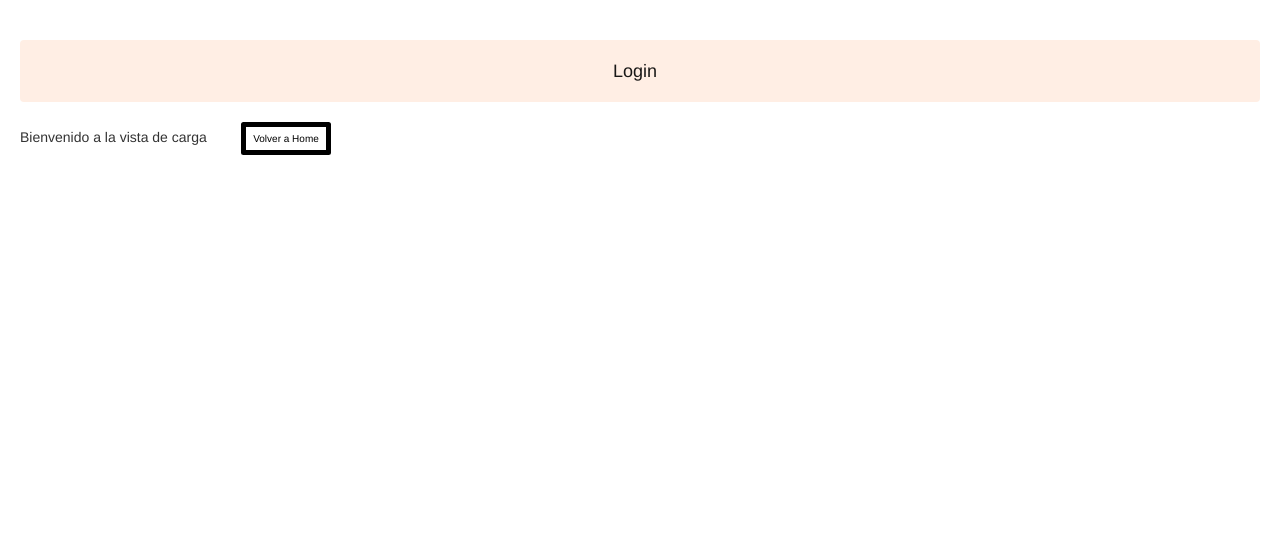
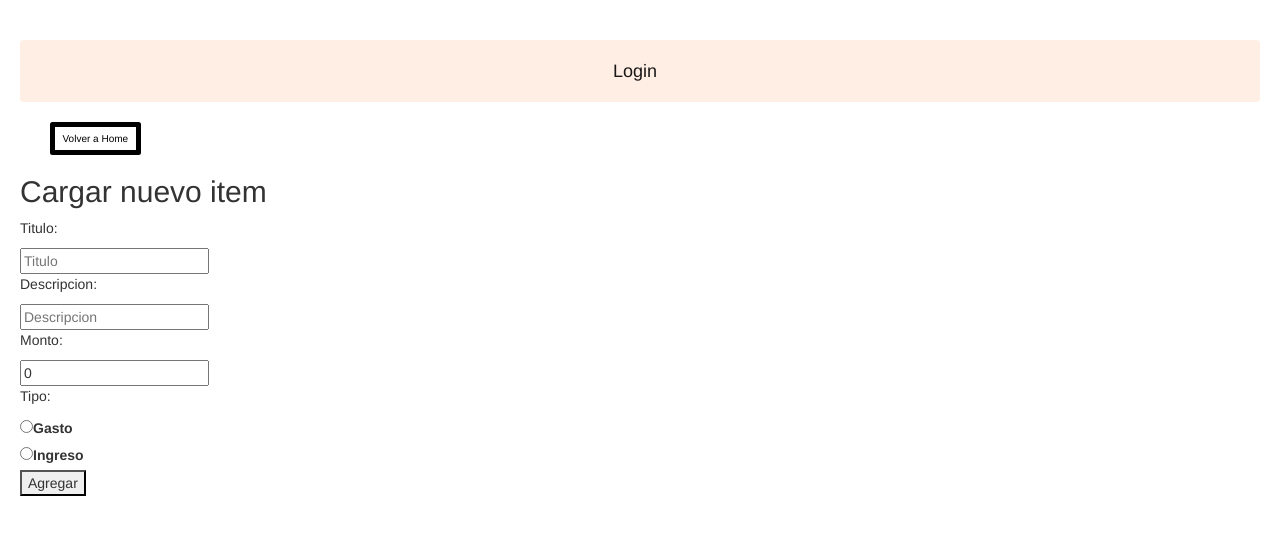
Before and after one commit to CELINA-RINALDI/PROYECTO-FINAL-NT2, a Vue app in the folder vue-project/: page /#/carga in a window 1280 px wide. Shown: the top 534 px of the page. Built offline with nearby package versions, Linux system fonts and the light colour scheme; no server answers.

Commit message:
eliminar y agregar movimientos

```diff
--- a/vue-project/src/components/Carga.vue
+++ b/vue-project/src/components/Carga.vue
@@ -1,6 +1,73 @@
 <template>
-    <div>Bienvenido a la vista de carga
+    <div class="carga">
+        <nav>
         <router-link to="/home" class="boton mx-5"
             >Volver a Home</router-link>
+        </nav>
+        <h2>Cargar nuevo item</h2>
+        <form class="formulario">
+        <p>Titulo: </p>
+        <input type="text" name="title" v-model="input.title" placeholder="Titulo" />
+        <br>
+        <p>Descripcion: </p>
+        <input type="text" name="description" v-model="input.description" placeholder="Descripcion" />
+       <br>
+       <p>Monto: </p>
+        <input type="text" name="amount" v-model="input.amount" placeholder="Monto" />
+       <br>
+       <p>Tipo:</p>
+       <input type="radio" id="gasto" name="tipo" value="gasto" v-model="input.esGasto">
+       <label for="gasto">Gasto</label><br>
+        <input type="radio" id="ingreso" name="tipo" value="ingreso" v-model="input.esGasto">
+        <label for="ingreso">Ingreso</label><br>
+       <button v-on:click="validarDatos()">Agregar</button>
+     </form>
     </div>
 </template>
+
+<script>
+import { useStore } from '../store/store';
+    export default {
+        name: 'AddMovement',
+        data() {
+            return {
+                input: {
+                    title: "",
+                    description: "",
+                    amount: 0,
+                    esGasto: null
+                }
+            }
+        },
+        setup() {
+            const store = useStore();
+           return { store };
+        },
+        methods: {
+            validarDatos() {
+          if (this.input.title != '' && this.input.description != '' && this.input.amount != '') {
+            let elementoActivo = document.querySelector('input[name="tipo"]:checked');
+            if(elementoActivo) {
+                if(elementoActivo.value == 'gasto') {
+                    this.input.esGasto = true;
+
+                } else {
+                    this.input.esGasto = false;
+                }
+            } else {
+                alert('Faltan campos por completar!');
+            }
+            console.log(this.input)
+            this.store.agregarMovimiento(this.input);
+            this.$router.push('home')
+          } else {
+            alert('Faltan campos por completar!');
+          }
+          },
+        }
+    }
+</script>
+
+<style scoped>
+
+</style>
--- a/vue-project/src/components/Home.vue
+++ b/vue-project/src/components/Home.vue
@@ -2,8 +2,8 @@
 <div>
   <div>Bienvenido, {{store.userName}}</div>
  <link rel="stylesheet" href="https://maxcdn.bootstrapcdn.com/bootstrap/3.4.1/css/bootstrap.min.css">
-  <nav class="navbar navbar-inverse">
-  <ul class="nav navbar-nav">
+  <nav class="navbar navbar-inverse" id="nav">
+  <ul class="nav navbar-nav" id="nav">
     <li> <router-link to="/carga">Carga</router-link
           ></li>
     <li><router-link to="/Segmentos">Segmentos</router-link
@@ -35,6 +35,7 @@ export default {
     },
     created() {
     this.movimientos = this.store.movimientos;
+    this.$forceUpdate();
     },
   name: "Home",
   setup() {
@@ -68,4 +69,8 @@ export default {
 .movimientos {
   height: 100px;
 }
+#nav {
+   display: inline-block;
+   width: 100%;
+}
 </style>
--- a/vue-project/src/components/movements/Index.vue
+++ b/vue-project/src/components/movements/Index.vue
@@ -19,6 +19,7 @@
 <script setup>
 import { toRefs, defineProps } from 'vue';
 import Movimiento from "./Movimiento.vue";
+import { useStore } from "../../store/store";
 const props = defineProps({
     movimientos: {
         type: Array,
@@ -26,8 +27,9 @@ const props = defineProps({
     },
 });
 const { movimientos } = toRefs(props);
+ const store = useStore();
 const remove = (id) => {
-    console.log("remove", id);
+   store.eliminarMovimiento(id);
 }
 </script>
 
--- a/vue-project/src/store/store.js
+++ b/vue-project/src/store/store.js
@@ -27,7 +27,7 @@ export const useStore = defineStore('nt2', {
      },
      actions: {
         incrementar() {
-            this.contador++
+           return (this.movimientos.length) + 1
         },
         async init() {
             this.cargarMovimientos();
@@ -49,6 +49,37 @@ export const useStore = defineStore('nt2', {
             }
 
             return this.usuarioValido;
+        },
+       async agregarMovimiento(mov) {
+        mov.amount = parseInt(mov.amount)
+        let res = await fetch(this.url + 'movements', {
+            method: 'POST',
+            headers: {
+                'Content-Type': 'application/json',
+            },
+            body: JSON.stringify(mov)
+        });
+
+        if (res.ok) {
+          console.log('movimiento cargado!')
+        } else {
+            alert('error cargando el movimiento');
+        }
+    },
+    async eliminarMovimiento(id) {
+        let res = await fetch(this.url + 'movements/' + id , {
+            method: 'DELETE',
+            headers: {
+                'Content-Type': 'application/json',
+            },
+        });
+
+        if (res.ok) {
+          console.log('movimiento eliminado!')
+        } else {
+            alert('error eliminando el movimiento');
+        }
+    }
         }
      },
-})
+)
```
